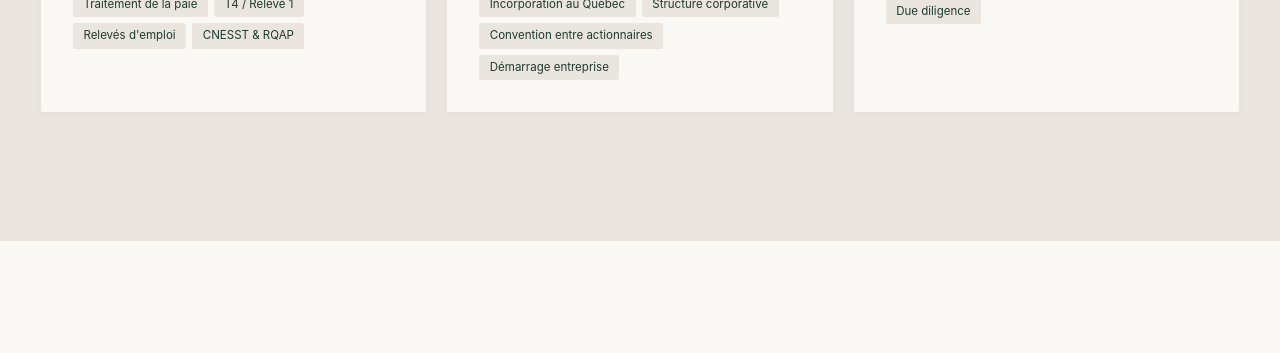
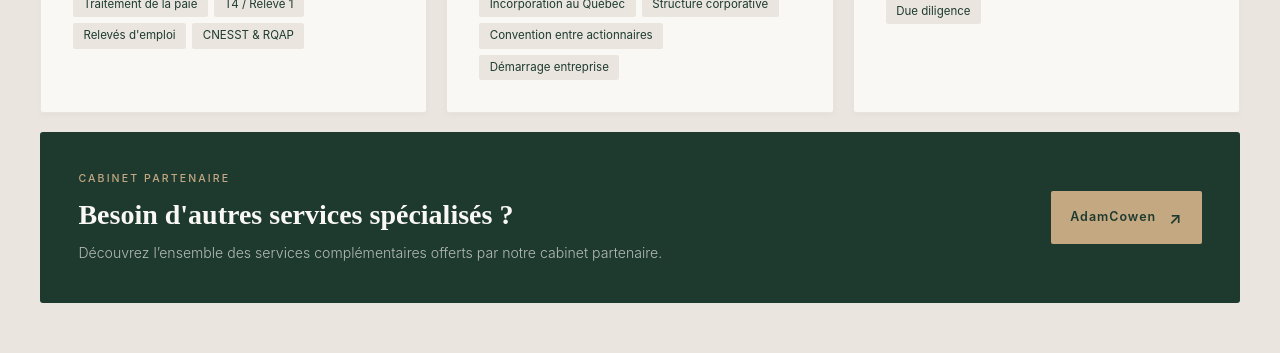
Before and after one commit to YosfNaciri/martine-adam-form-js, a React (Vite) app: page / in a window 1280 px wide. Shown: the part 1940-2293 px from the top of the page. Built offline with nearby package versions, Linux system fonts and the light colour scheme; no server answers.

Commit message:
adam cowen ref

```diff
--- a/src/pages/LandingPage.jsx
+++ b/src/pages/LandingPage.jsx
@@ -345,7 +345,7 @@ function Services() {
   return (
     <section id="services" style={{ padding: 'clamp(5rem, 10vw, 9rem) 2rem', background: '#EAE6DF' }}>
       <div style={{ maxWidth: 1200, margin: '0 auto' }}>
-        <div ref={ref} style={{ marginBottom: '3.5rem', display: 'grid', gridTemplateColumns: '1fr 1fr', gap: '3rem', alignItems: 'end' }}>
+        <div ref={ref} className="hdr-grid" style={{ marginBottom: '3.5rem', display: 'grid', gridTemplateColumns: '1fr 1fr', gap: '3rem', alignItems: 'end' }}>
           <div style={{ opacity: visible ? 1 : 0, transform: visible ? 'none' : 'translateY(18px)', transition: 'opacity 0.6s, transform 0.6s' }}>
             <span style={{ display: 'block', fontFamily: "'Inter', sans-serif", fontSize: '0.68rem', fontWeight: 500, letterSpacing: '0.22em', textTransform: 'uppercase', color: '#C4A882', marginBottom: '1rem' }}>Expertise</span>
             <h2 style={{ fontFamily: "'Playfair Display', serif", fontSize: 'clamp(2rem, 4vw, 3rem)', fontWeight: 700, color: '#1C1917', lineHeight: 1.12, letterSpacing: '-0.02em', margin: 0 }}>
@@ -356,11 +356,23 @@ function Services() {
             De la tenue de livres à la planification stratégique, Martine Adam CPA offre une gamme complète de services comptables adaptés à la réalité des PME québécoises et des particuliers.
           </p>
         </div>
-        <div style={{ display: 'grid', gridTemplateColumns: 'repeat(3, 1fr)', gap: '1.2rem' }}>
+        <div className="svc-grid" style={{ display: 'grid', gridTemplateColumns: 'repeat(3, 1fr)', gap: '1.2rem' }}>
           {services.map((s, i) => <ServiceCard key={s.num} s={s} i={i} />)}
         </div>
+        <div className="services-partner" style={{ marginTop: '1.2rem', padding: 'clamp(1.6rem, 4vw, 2.4rem)', background: '#1E3A2F', borderRadius: 3, display: 'flex', alignItems: 'center', justifyContent: 'space-between', gap: '2rem', opacity: visible ? 1 : 0, transform: visible ? 'none' : 'translateY(18px)', transition: 'opacity 0.6s 0.25s, transform 0.6s 0.25s' }}>
+          <div>
+            <span style={{ display: 'block', fontFamily: "'Inter', sans-serif", fontSize: '0.66rem', fontWeight: 500, letterSpacing: '0.2em', textTransform: 'uppercase', color: '#C4A882', marginBottom: '0.65rem' }}>Cabinet partenaire</span>
+            <h3 style={{ fontFamily: "'Playfair Display', serif", fontSize: 'clamp(1.35rem, 2.5vw, 1.75rem)', fontWeight: 600, color: '#FAF8F5', lineHeight: 1.25, margin: '0 0 0.55rem' }}>Besoin d'autres services spécialisés&nbsp;?</h3>
+            <p style={{ fontFamily: "'Inter', sans-serif", fontSize: '0.88rem', fontWeight: 300, color: 'rgba(250,248,245,0.68)', lineHeight: 1.7, margin: 0 }}>
+              Découvrez l’ensemble des services complémentaires offerts par notre cabinet partenaire.
+            </p>
+          </div>
+          <a href="https://adamcowen.com/" target="_blank" rel="noopener noreferrer" aria-label="Découvrir les services d’AdamCowen (nouvel onglet)" style={{ flexShrink: 0, display: 'inline-flex', alignItems: 'center', gap: '0.8rem', fontFamily: "'Inter', sans-serif", fontSize: '0.78rem', fontWeight: 600, letterSpacing: '0.08em', color: '#1E3A2F', background: '#C4A882', padding: '0.9rem 1.2rem', borderRadius: 2, textDecoration: 'none' }}>
+            AdamCowen <span aria-hidden="true" style={{ fontSize: '1rem' }}>↗</span>
+          </a>
+        </div>
       </div>
-      <style>{`@media(max-width:900px){#services .svc-grid{grid-template-columns:1fr!important}#services .hdr-grid{grid-template-columns:1fr!important}}`}</style>
+      <style>{`@media(max-width:900px){#services .svc-grid{grid-template-columns:1fr!important}#services .hdr-grid{grid-template-columns:1fr!important}}@media(max-width:640px){#services .services-partner{align-items:flex-start!important;flex-direction:column!important}#services .services-partner a{width:100%;justify-content:center;box-sizing:border-box}}`}</style>
     </section>
   )
 }
```
